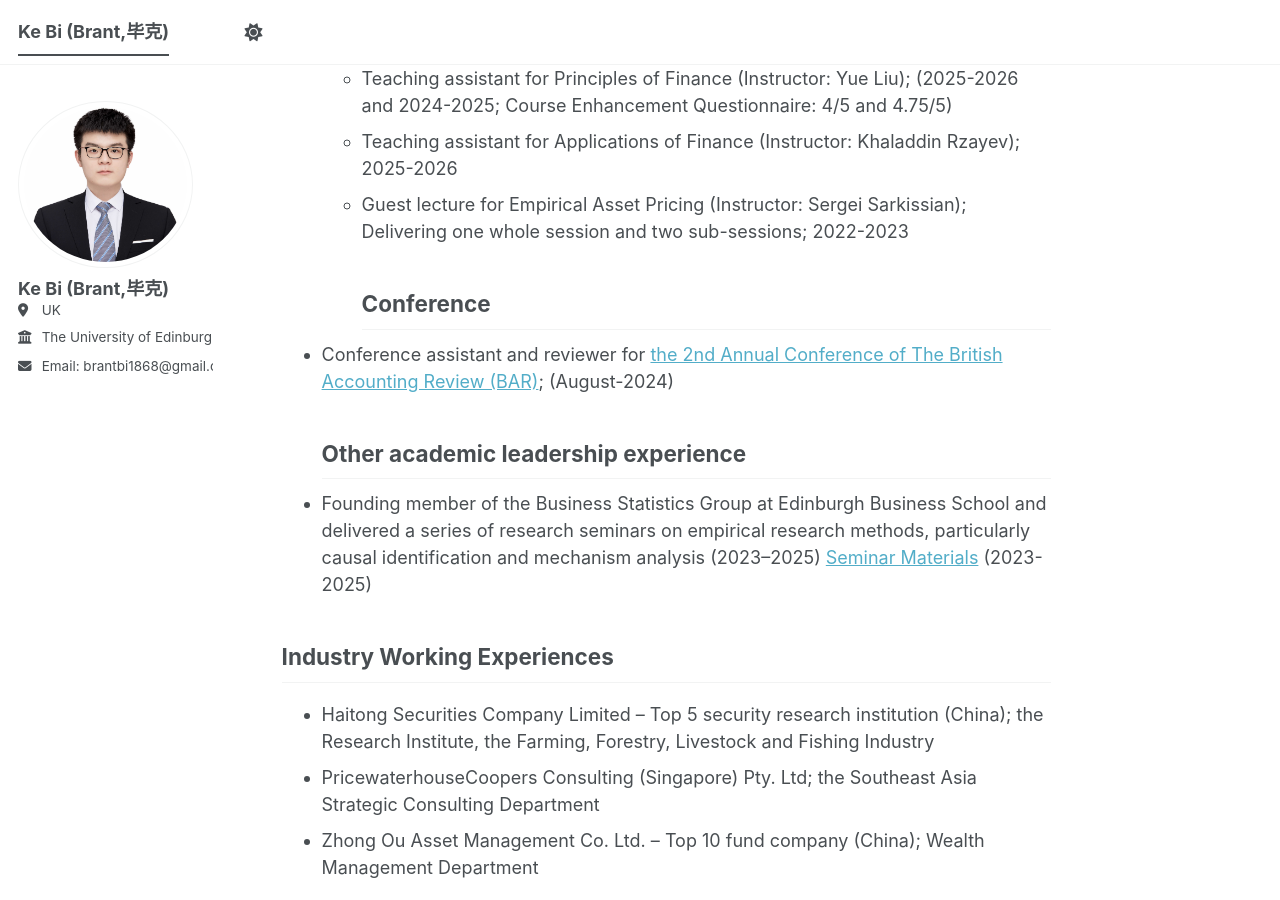
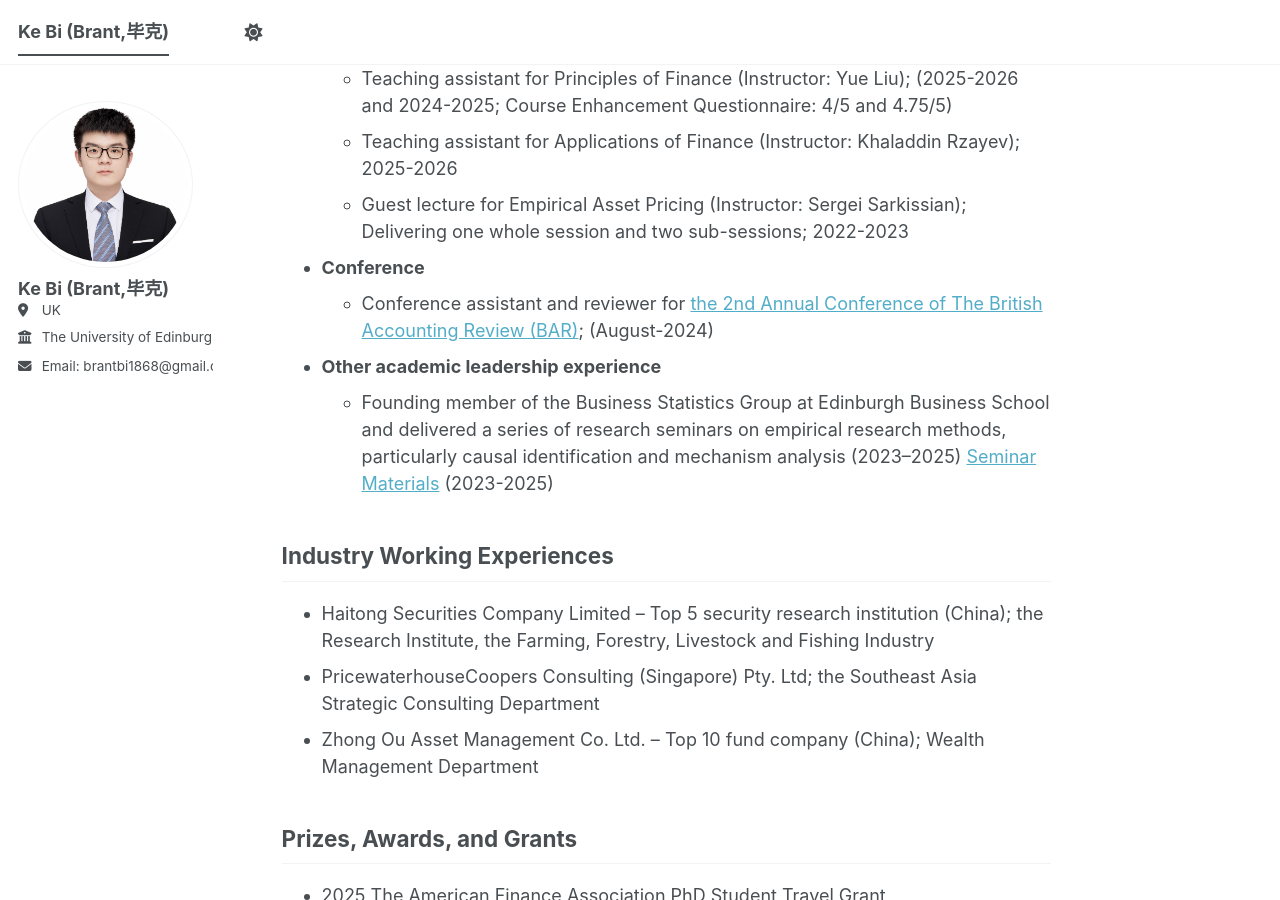
Before and after one commit to brant1868/brant1868.github.io, a Jekyll site: the page built from _pages/about.md, in a window 1280 px wide and 900 px high, scrolled down 1530 px. Built offline with Jekyll 4.4.1, drawn with Linux system fonts in a browser that asks for light colours; a script bundle is joined from its source files by our own code; library files that are not in the unit come from our copies.

Commit message:
Update about.md

```diff
--- a/_pages/about.md
+++ b/_pages/about.md
@@ -46,10 +46,10 @@ Teaching, Research, and Conference Assistants
   - Teaching assistant for Principles of Finance (Instructor: Yue Liu); (2025-2026 and 2024-2025; Course Enhancement Questionnaire: 4/5 and 4.75/5)
   - Teaching assistant for Applications of Finance (Instructor: Khaladdin Rzayev); 2025-2026
   - Guest lecture for Empirical Asset Pricing (Instructor: Sergei Sarkissian); Delivering one whole session and two sub-sessions; 2022-2023
-## **Conference**
-- Conference assistant and reviewer for [the 2nd Annual Conference of The British Accounting Review (BAR)](https://thebarevent.weebly.com/annual-conference.html); (August-2024)
-## **Other academic leadership experience**
-- Founding member of the Business Statistics Group at Edinburgh Business School and delivered a series of research seminars on empirical research methods, particularly causal identification and mechanism analysis (2023–2025) [Seminar Materials](https://drive.google.com/drive/folders/1_9xI9PnWQI2MFzfQk9kzte9-9yZYGObr?usp=sharing) (2023-2025)
+- **Conference**
+  - Conference assistant and reviewer for [the 2nd Annual Conference of The British Accounting Review (BAR)](https://thebarevent.weebly.com/annual-conference.html); (August-2024)
+- **Other academic leadership experience**
+  - Founding member of the Business Statistics Group at Edinburgh Business School and delivered a series of research seminars on empirical research methods, particularly causal identification and mechanism analysis (2023–2025) [Seminar Materials](https://drive.google.com/drive/folders/1_9xI9PnWQI2MFzfQk9kzte9-9yZYGObr?usp=sharing) (2023-2025)
 
 
 Industry Working Experiences
```
